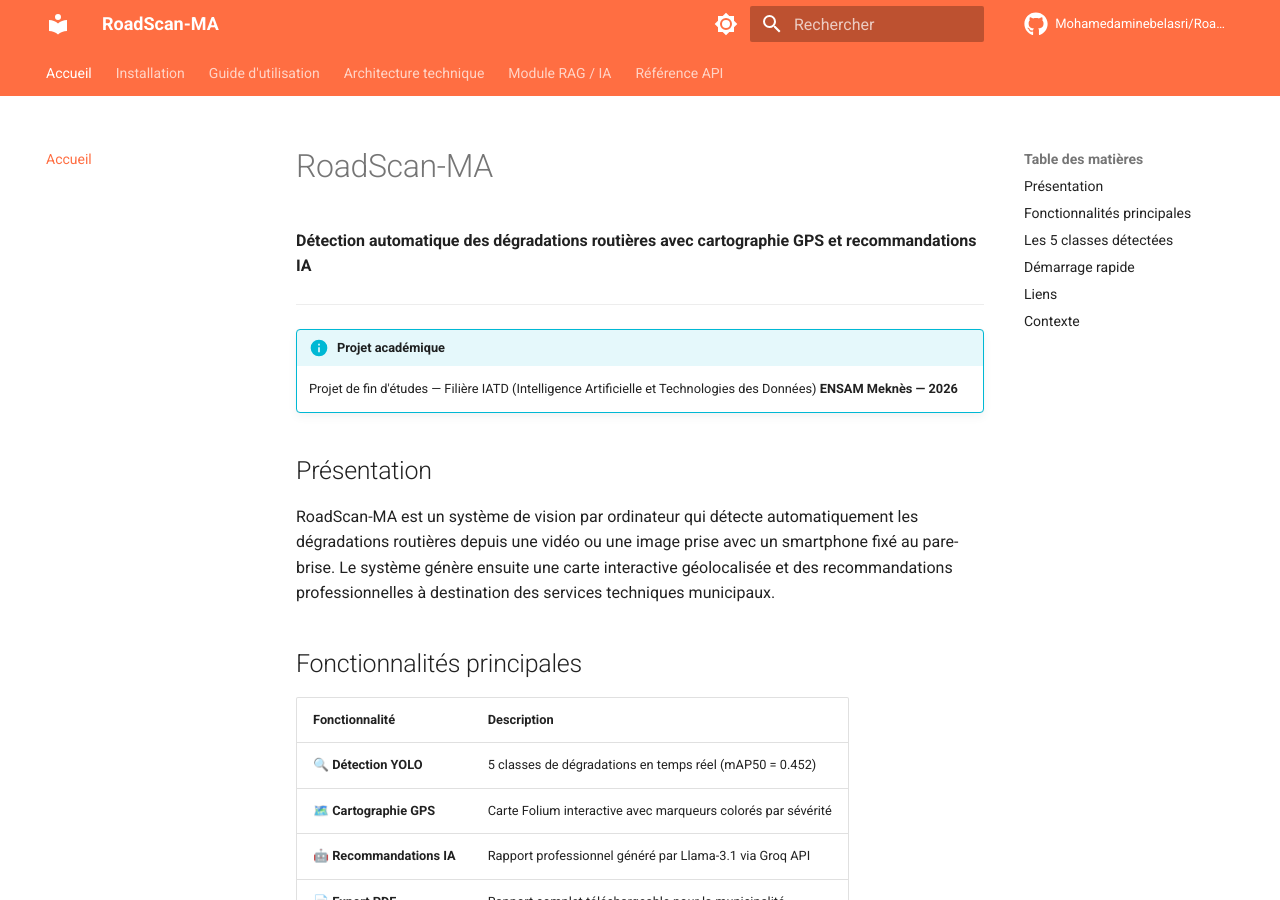
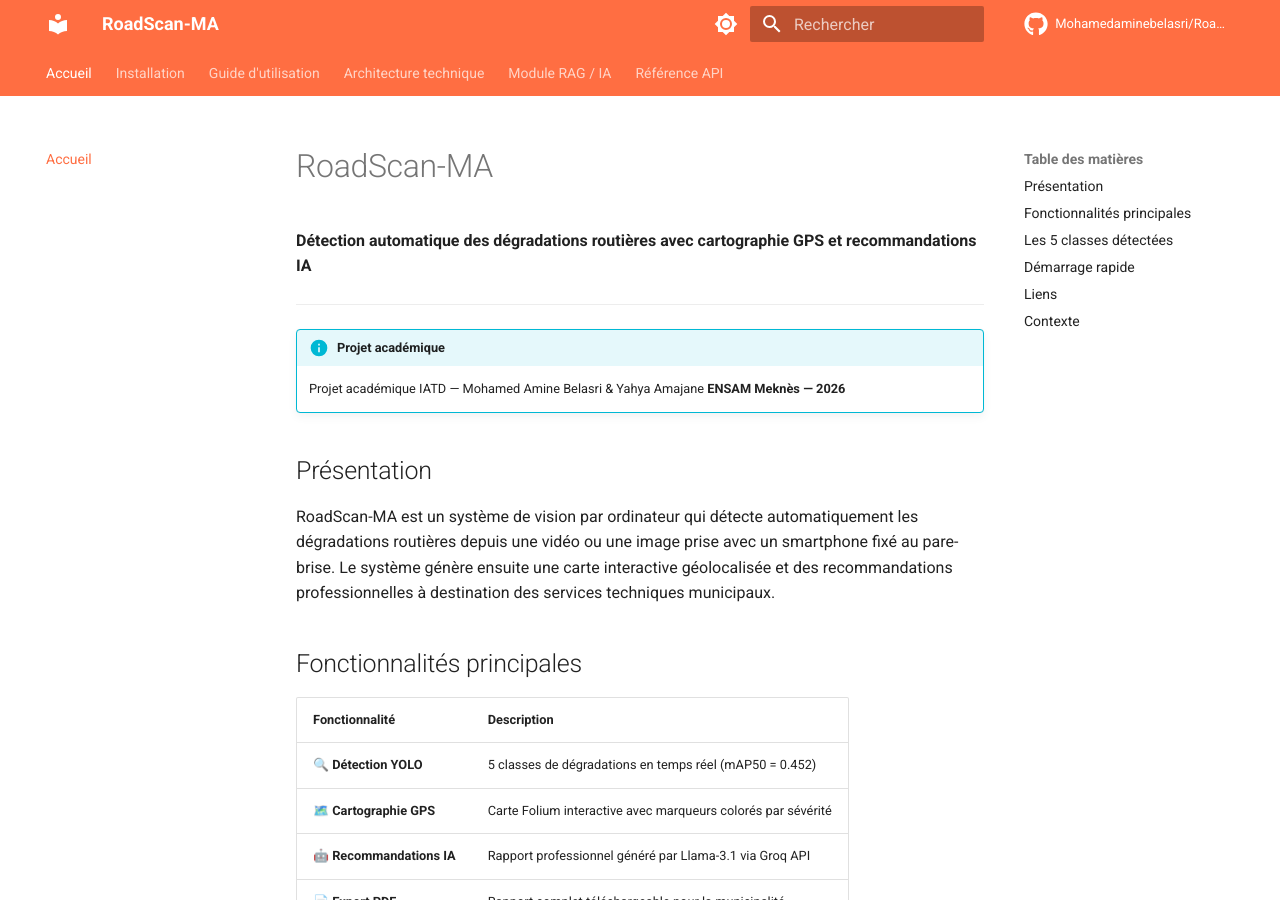
Before and after one commit to Mohamedaminebelasri/RoadScan-MA, an MkDocs documentation site: the page built from docs/index.md, in a window 1280 px wide and 900 px high. Built offline with MkDocs 1.6.1 and Material for MkDocs 9.7.7, drawn with Linux system fonts in a browser that asks for light colours; comment, search, counter and statistics services are not loaded; some of the changed text lies outside the part shown.

Commit message:
docs: noms Mohamed Amine Belasri et Yahya Amajane dans tous les fichiers

```diff
--- a/app.py
+++ b/app.py
@@ -140,7 +140,7 @@
                 unsafe_allow_html=True,
             )
         st.divider()
-        st.caption("ENSAM Meknès — IATD | v1.0")
+        st.caption("ENSAM Meknès — IATD | Mohamed Amine Belasri & Yahya Amajane | v1.0")
     return mode, confidence
 
 
--- a/docs/index.md
+++ b/docs/index.md
@@ -5,7 +5,7 @@
 ---
 
 !!! info "Projet académique"
-    Projet de fin d'études — Filière IATD (Intelligence Artificielle et Technologies des Données)
+    Projet académique IATD — Mohamed Amine Belasri & Yahya Amajane
     **ENSAM Meknès — 2026**
 
 ## Présentation
--- a/mkdocs.yml
+++ b/mkdocs.yml
@@ -65,4 +65,4 @@
     - icon: fontawesome/brands/kaggle
       link: https://www.kaggle.com/datasets/mohamedaminebelasri7/roadscan-dataset
 
-copyright: "ENSAM Meknès — Projet IATD 2026 — Mohamed Amine Belasri"
+copyright: "ENSAM Meknès — Projet académique IATD 2026 — Mohamed Amine Belasri & Yahya Amajane"
--- a/pdf_report.py
+++ b/pdf_report.py
@@ -99,7 +99,7 @@
     canvas.rect(0, 0, W, 0.8*cm, fill=1, stroke=0)
     canvas.setFillColor(C_WHITE)
     canvas.setFont("Helvetica", 8)
-    canvas.drawString(2*cm, 0.25*cm, "ENSAM Meknès — IATD | RoadScan-MA v1.0")
+    canvas.drawString(2*cm, 0.25*cm, "ENSAM Meknès — IATD | Belasri M.A. & Amajane Y. | RoadScan-MA v1.0")
     canvas.drawRightString(W - 2*cm, 0.25*cm, f"Page {doc.page}")
 
     canvas.restoreState()
```
Also changed, not shown: README.md (+4 -4 lines).
